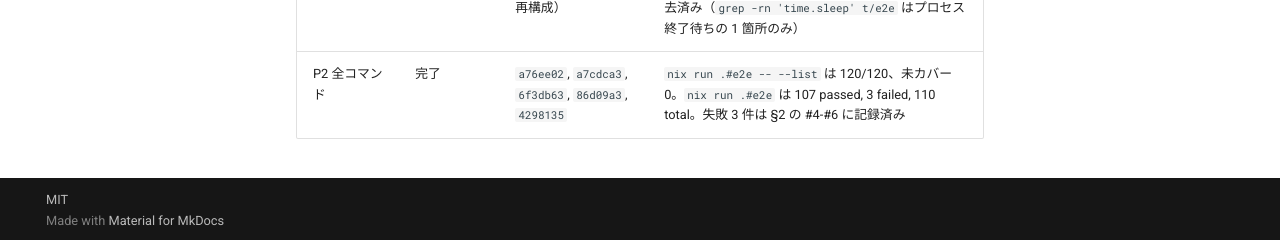
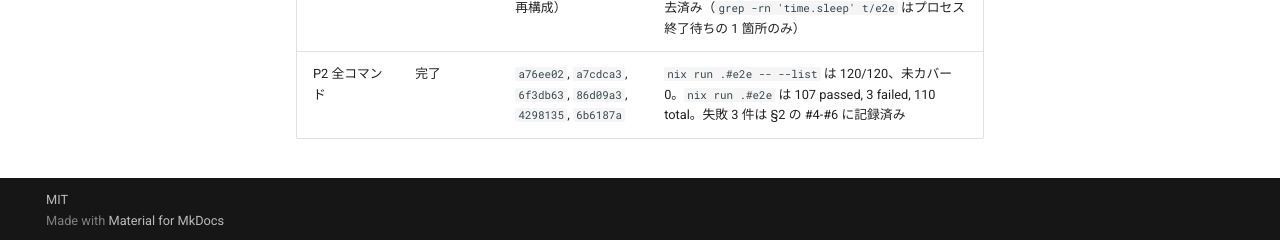
Before and after one commit to nerima-lisp/loom, an MkDocs documentation site: the page built from docs/src/notes/verification-ledger.md, in a window 1280 px wide and 900 px high, scrolled down 3569 px. Shown: the part 657-897 px from the top of the window. Built offline with MkDocs 1.6.1 and Material for MkDocs 9.7.7, drawn with Linux system fonts in a browser that asks for light colours; comment, search, counter and statistics services are not loaded.

Commit message:
docs: include ledger completion commit

```diff
--- a/docs/src/notes/verification-ledger.md
+++ b/docs/src/notes/verification-ledger.md
@@ -78,4 +78,4 @@ HOME=$(mktemp -d) LOOM_BINARY="$out/bin/loom" python3 t/e2e/loom-test.py
 | --- | --- | --- | --- |
 | P0 基線 | 完了 | `1420df3` | §1 |
 | P1 ハーネス | 完了 | `a8c7f09`（flake: pyte と `apps.e2e`）、`22b7415`（`t/e2e` 再構成） | `nix run .#e2e` を 2 回連続実行、いずれも `12 passed, 0 failed, 12 total`、`commands covered: 12 / 120`、exit 0。`nix run .#e2e -- --list` が 12 件を列挙。固定 sleep はハーネスから除去済み（`grep -rn 'time.sleep' t/e2e` はプロセス終了待ちの 1 箇所のみ） |
-| P2 全コマンド | 完了 | `a76ee02`, `a7cdca3`, `6f3db63`, `86d09a3`, `4298135` | `nix run .#e2e -- --list` は 120/120、未カバー 0。`nix run .#e2e` は 107 passed, 3 failed, 110 total。失敗 3 件は §2 の #4-#6 に記録済み |
+| P2 全コマンド | 完了 | `a76ee02`, `a7cdca3`, `6f3db63`, `86d09a3`, `4298135`, `6b6187a` | `nix run .#e2e -- --list` は 120/120、未カバー 0。`nix run .#e2e` は 107 passed, 3 failed, 110 total。失敗 3 件は §2 の #4-#6 に記録済み |
```
